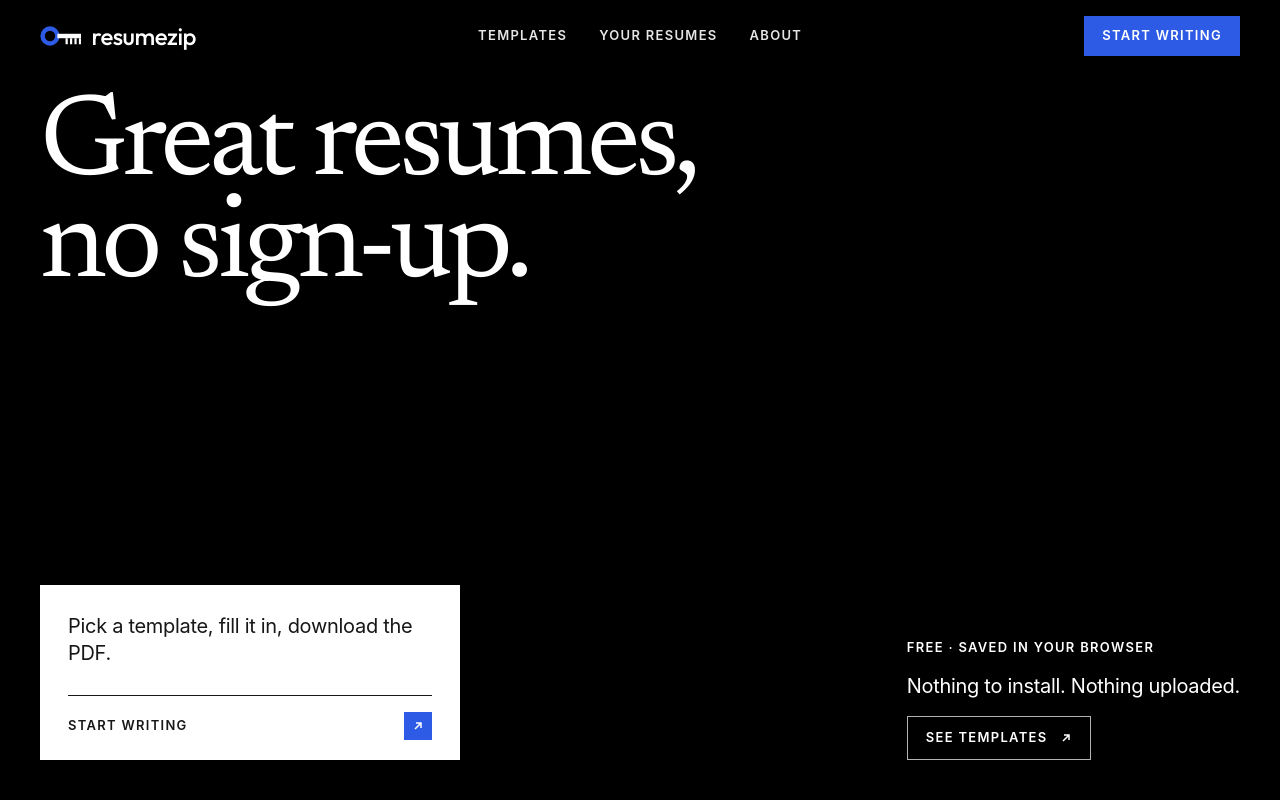
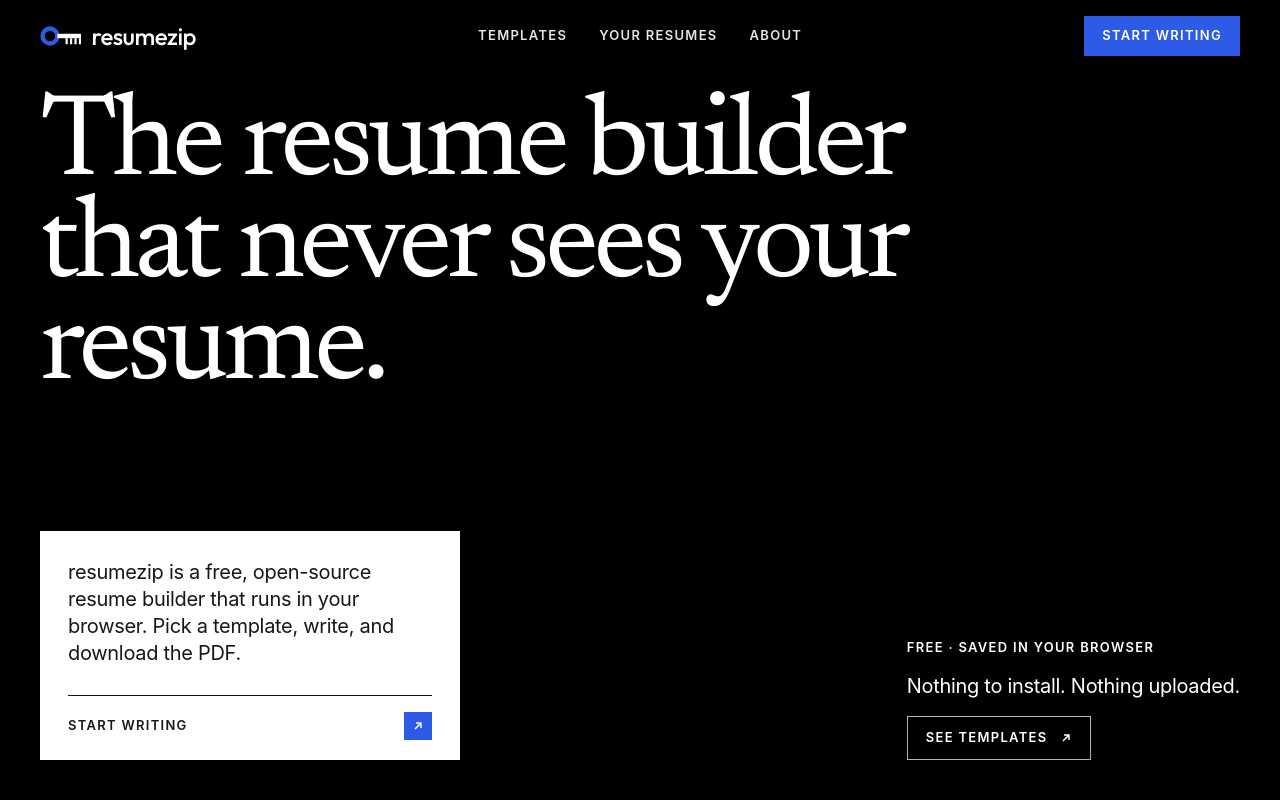
Before and after one commit to gbw30/resumezip, a Next.js app in the folder frontend/: page / in a window 1280 px wide. Shown: the top 800 px of the page. Built offline with nearby package versions, Linux system fonts and the light colour scheme.

Commit message:
lead the home page with what resumezip is
Co-Authored-By: Claude Opus 5.5 <noreply@anthropic.com>

```diff
--- a/frontend/src/app/page.tsx
+++ b/frontend/src/app/page.tsx
@@ -26,15 +26,16 @@ export default function Home() {
 
         <div className="relative mx-auto w-full max-w-[1440px] px-5 pt-6 md:px-10">
           <h1 className="max-w-[1000px] font-serif text-[56px] leading-[0.92] tracking-[-0.045em] sm:text-[80px] lg:text-[116px] lg:leading-[0.88]">
-            Great resumes,
-            <br />
-            no sign-up.
+            The resume builder that never sees your resume.
           </h1>
         </div>
 
         <div className="relative mx-auto flex w-full max-w-[1440px] flex-1 flex-wrap items-end justify-between gap-8 px-5 pb-6 pt-12 md:px-10 md:pb-10">
           <div className="flex w-full max-w-[420px] flex-col gap-7 bg-white px-7 pb-5 pt-7 text-[#171717]">
-            <p className="text-xl leading-[1.35] tracking-[-0.015em]">Pick a template, fill it in, download the PDF.</p>
+            <p className="text-xl leading-[1.35] tracking-[-0.015em]">
+              resumezip is a free, open-source resume builder that runs in your browser. Pick a template, write, and
+              download the PDF.
+            </p>
             <StartWritingLink className="group flex items-center justify-between gap-4 border-t border-[#171717] pt-4">
               <span className="label-caps">Start writing</span>
               <span className="inline-flex h-7 w-7 items-center justify-center bg-accent text-white transition-transform group-hover:-translate-y-0.5">
```
